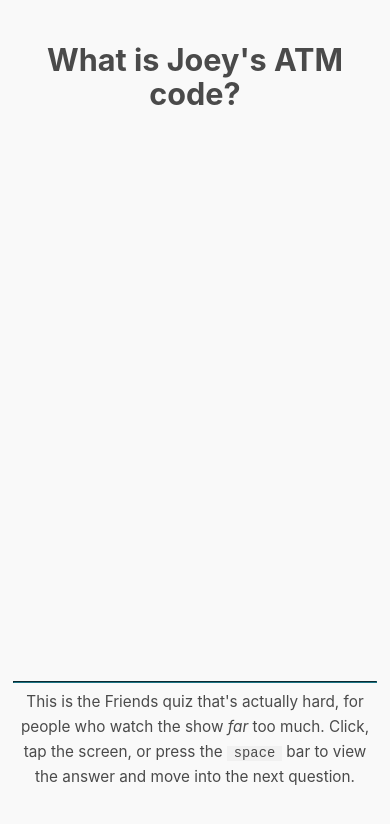
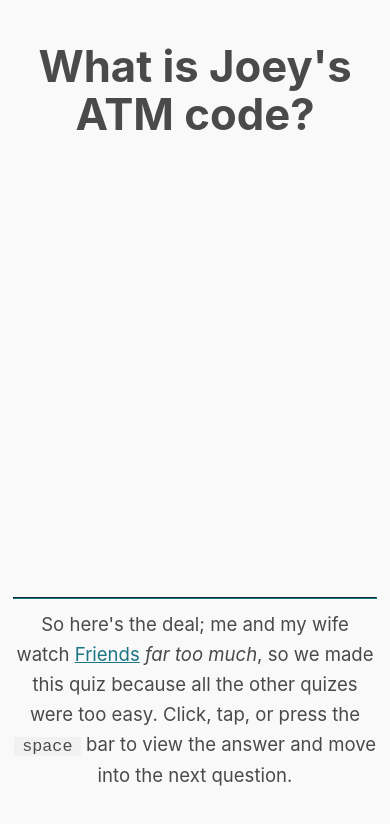
Before and after one commit to johnnymatthews/the-friends-quiz-ca, a plain HTML site: page index.html in a window 390 px wide. Drawn offline with Linux system fonts and the light colour scheme.

Commit message:
Fixed mobile view. Adds comments to backend.

```diff
--- a/index.html
+++ b/index.html
@@ -1,4 +1,10 @@
 <!DOCTYPE html>
+
+<!-- This site was made by johnnymatthews.dev while waiting for his mates to show up at the pub. -->
+<!-- You can find the repo for this game and submit suggestions/feedback/complaints/whatever at:  -->
+<!-- github.com/johnnymatthews/the-friends-quiz-ca -->
+<!-- GLHF -->
+
 <html>
     <head>
         <title>The Friends quiz that's actually difficult</title>
@@ -12,6 +18,7 @@
                 flex-direction: column;
                 text-align: center;
                 height: 100%;
+                font-size: 2.2vh;
             }
 
             main {
@@ -25,6 +32,10 @@
             #answer {
                 display: none;
                 font-weight: 100;
+            }
+
+            a {
+                text-decoration: underline;
             }
         </style>
         <script>
@@ -187,7 +198,7 @@
                 },
                 {
                     question: "Name all the countries that we know Ross has visited:",
-                    answer: "China, Egypt, Canada, Barbados, and England."
+                    answer: "Barbados, Canada, China, Egypt, and England."
                 },
                 {
                     question: "How many coffee cups are on the Central Perk logo?",
@@ -521,12 +532,12 @@
     </head>
     <body>
         <main>
-            <h2 id="question"></h1>
-            <h3 id="answer"></h2>
+            <h1 id="question"></h1>
+            <h2 id="answer"></h2>
         </main>
         <footer>
             <hr>
-            <p>This is the Friends quiz that's actually hard, for people who watch the show <i>far</i> too much. Click, tap the screen, or press the <code>space</code> bar to view the answer and move into the next question.
+            <p>So here's the deal; me and my wife watch <a href="https://en.wikipedia.org/wiki/Friends">Friends</a> <i>far too much</i>, so we made this quiz because all the other quizes were too easy. Click, tap, or press the <code>space</code> bar to view the answer and move into the next question.
         </footer>
     </body>
 </html>
```
